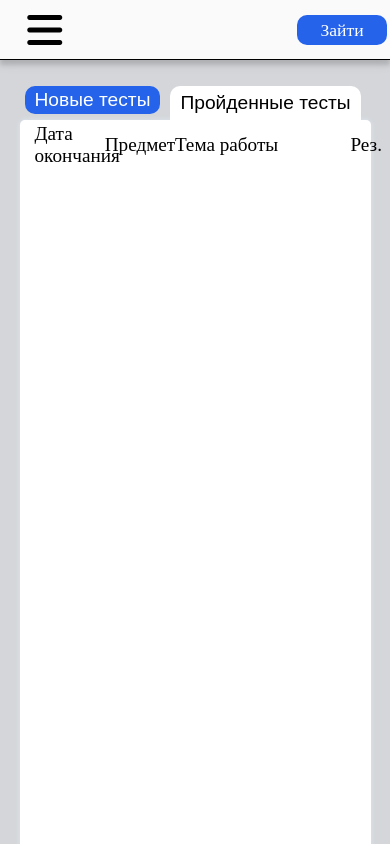
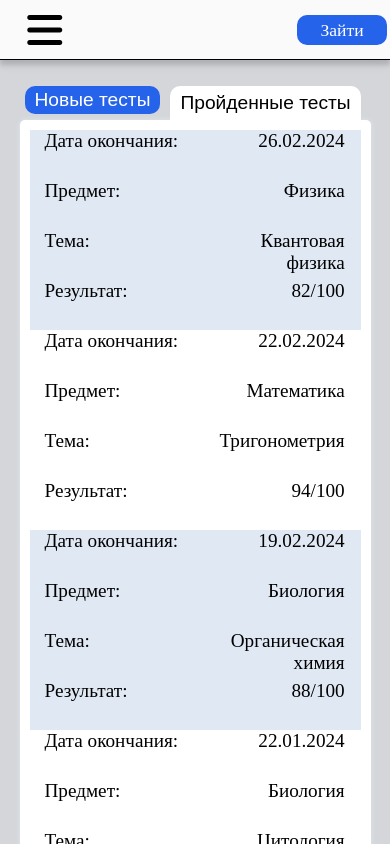
Before and after one commit to BaldruevSergei/Testing_site_Front, a React (Vite) app: page /TestLibrary in a window 390 px wide. Both pictures are taken after a click on the button "Пройденные тесты". Shown: the top 844 px of the page. Built offline with nearby package versions, Linux system fonts and the light colour scheme.

Commit message:
responsive testwork done

```diff
--- a/src/components/testlibrarypage/index.jsx
+++ b/src/components/testlibrarypage/index.jsx
@@ -8,13 +8,109 @@ export default function TestLibrary(){
     const [activeTab, setActiveTab] = useState(0);
     const tabs = ['Новые тесты','Пройденные тесты'];
     const [tests, setTests] = useState([]);
-    const newTests = [];
-    const previousTests = [];
+    const [lastItem, setItem] = useState(12);
+    const [windowWidth, setWindowWidth] = useState(window.innerWidth);
+    const newTests = [
+
+    ];
+    // THE MOST RECENT TESTS COME FIRST SO THAT MEANS THAT THE FIRST TEST IS INDEX 0
+    const previousTests = [
+        {
+            date: '26.02.2024',
+            subject: 'Физика',
+            topic: 'Квантовая физика',
+            result: '82/100'
+        },
+        {
+            date: '22.02.2024',
+            subject: 'Математика',
+            topic: 'Тригонометрия',
+            result: '94/100'
+        },
+        {
+            date: '19.02.2024',
+            subject: 'Биология',
+            topic: 'Органическая химия',
+            result: '88/100'
+        },
+        {
+            date: '22.01.2024',
+            subject: 'Биология',
+            topic: 'Цитология',
+            result: '92/100'
+        },
+        {
+            date: '25.01.2024',
+            subject: 'Математика',
+            topic: 'Линейная алгебра',
+            result: '87/100'
+        },
+        {
+            date: '29.01.2024',
+            subject: 'Физика',
+            topic: 'Термодинамика',
+            result: '83/100'
+        },
+        {
+            date: '01.02.2024',
+            subject: 'Химия',
+            topic: 'Химическая связь',
+            result: '95/100'
+        },
+        {
+            date: '05.02.2024',
+            subject: 'Биология',
+            topic: 'Генетика',
+            result: '89/100'
+        },
+        {
+            date: '08.02.2024',
+            subject: 'Математика',
+            topic: 'Теория вероятностей',
+            result: '91/100'
+        },
+        {
+            date: '12.02.2024',
+            subject: 'Физика',
+            topic: 'Электромагнетизм',
+            result: '86/100'
+        },
+        {
+            date: '15.02.2024',
+            subject: 'Химия',
+            topic: 'Кислоты и основания',
+            result: '93/100'
+        },
+        {
+            date: '19.02.2024',
+            subject: 'Биология',
+            topic: 'Эволюция',
+            result: '88/100'
+        },
+        {
+            date: '22.02.2024',
+            subject: 'Математика',
+            topic: 'Тригонометрия',
+            result: '94/100'
+        },
+        {
+            date: '26.02.2024',
+            subject: 'Физика',
+            topic: 'Квантовая физика',
+            result: '82/100'
+        }
+    ];
     useEffect(() => {
         changeTab(0);
-    }, [])
+        const handleResize = () => setWindowWidth(window.innerWidth);
+        window.addEventListener('resize', handleResize);
+        return () => window.removeEventListener('resize', handleResize);
+    }, []);
+
+
     const changeTab = (index) => {
         index === 0 ? setTests(newTests) : setTests(previousTests);
+        setItem(12);
     }
     return <>
     <div className='testlibrary'>
@@ -27,23 +123,24 @@ export default function TestLibrary(){
             ))}
         </div>
         <div className="testContainer">
-            <ul className='description'>
+            <ul className={`description ${activeTab === 0 ? 'new' : ''}`} >
                 <li>Дата окончания</li>
                 <li>Предмет</li>
                 <li>Тема работы</li>
-                <li>Рез.</li>
+                <span><li>Результат</li></span>
             </ul>
-            <div>
-
-                {tests.map((test,index) => (
-                    <Link className={`test ${index % 2 === 0 ? 'odd' : ''}`}>
-                    <span>{test.date}</span>
-                    <span>{test.subject}</span>
-                    <span>{test.topic}</span>
-                    <span>{test.result}</span>
+            <div className={`testsLibrary ${tests.length < 1 ? 'empty' : ''}`}>
+                {tests.length === 0 ? activeTab === 0 ? 'У вас нет новых тестов' : 'Вы еще не проходили тесты' : tests.slice(0, lastItem).map((test, index) => (
+                    <Link key={index} className={`test ${index % 2 === 0 ? 'odd' : ''}`}>
+                    <div>{innerWidth < 730 ? 'Дата окончания: ' : ''}<p>{test.date}</p></div>
+                    <div>{innerWidth < 730 ? 'Предмет: ' : ''}<p>{test.subject}</p></div>
+                    <div>{innerWidth < 730 ? 'Тема: ' : ''}<p>{test.topic}</p></div>
+                    <div>{innerWidth < 730 ? 'Результат: ' : ''}<p>{test.result}</p></div>
                     </Link>
                 ))}
-
+            </div>
+            <div className='loadmore' style={{display: tests.length < lastItem || tests.length - lastItem === 0? 'none' : 'flex'}}>
+            <button onClick={() => setItem(prevItem => prevItem + tests.length - lastItem)}>{`Загрузить еще ${tests.length - lastItem} ${tests.length - lastItem === 1 ? 'тест' : 'тестов'}`}</button>
             </div>
         </div>
      </div>
--- a/src/components/testlibrarypage/testlibrarypage.scss
+++ b/src/components/testlibrarypage/testlibrarypage.scss
@@ -44,8 +44,8 @@ $mainMinHeight: 800px;
                     color: black;
                 }
                 .active:hover{
-                    background-color: $main;
-
+                    background-color: white;
+                    cursor: default;
                 }
             }
 
@@ -55,7 +55,7 @@ $mainMinHeight: 800px;
                 box-shadow: 0px 0px 5px $main;
                 border-radius: 5px;
                 .description{
-                    @include grid(initial,20% 20% 1fr 10%,center,start);
+                    @include grid(initial,25% 20% 1fr 15%,center,start);
                     list-style: none;
                     @include size(50px,100%,'',black);
                     li{
@@ -65,14 +65,20 @@ $mainMinHeight: 800px;
                         height: 100%;
                     }
                 }
+                .new{
 
-                div{
+                    span{
+                        display: none;
+                    }
+                }
+
+                .testsLibrary{
                     .odd{
                         background-color: #dfe8f3;
                     }
                     .test{
-                        @include grid(initial,20% 20% 1fr 10%,center,start);
-                        span{
+                        @include grid(initial,25% 20% 1fr 15%,center,start);
+                        div{
                             height: 50px;
                             @include flex(center,start,row,0);
                             padding-left: 15px;
@@ -83,7 +89,55 @@ $mainMinHeight: 800px;
                         background-color: $hover;
                     }
                 }
+                .empty{
+                    @include flex(center,center,row,0);
+                    color: red;
+                    font-size: 2rem;
+                    height: 150px;
+                }
+                .loadmore{
+                    @include flex(center,center,row,0);
+                    height: 50px;
+                    button{
+                        @include size(70%,auto,$button,white);
+                        border-radius: 10px;
+                        padding: 10px;
+                        @include flex(center,center,row,0);
+                        border: none;
+                        cursor: pointer;
+                        font-size: 1.2rem;
+                    }
+                }
             }
         }
     }
 }
+
+@media only screen and (max-width:730px){
+    .testlibrary{
+        main{
+            .container{
+                .testContainer{
+                    .description{
+                        display: none;
+                    }
+                    .testsLibrary{
+                        padding: 10px;
+                        .test{
+                            height: 200px;
+                            @include flex(center,start,column,0);
+                            div{
+                                @include grid(initial,1fr 1fr,start,start);
+                                width: 100%;
+                                p{
+                                    text-align: right;
+                                    width: 90%;
+                                }
+                            }
+                        }
+                    }
+                }
+            }
+        }
+    }
+}
```
